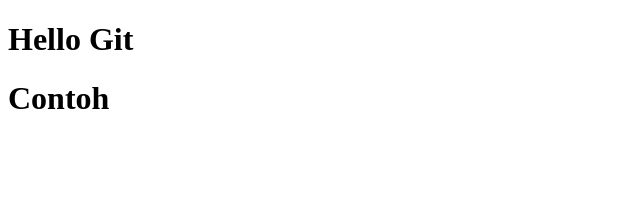
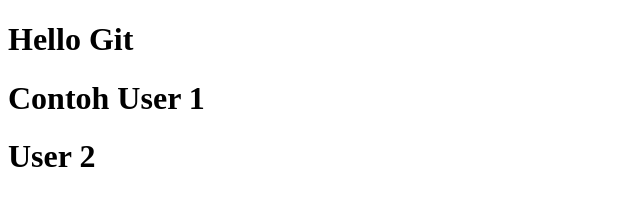
Before and after one commit to fadelaslam/belajar-git-remote, a plain HTML site: page index.html in a window 1280 px wide. Shown: the whole page, without its empty margins (0-640 px from the left). Drawn offline with Linux system fonts and the light colour scheme.

Commit message:
add User 2 to index.html

```diff
--- a/index.html
+++ b/index.html
@@ -8,6 +8,7 @@
   </head>
   <body>
     <h1>Hello Git</h1>
-    <h1>Contoh</h1>
+    <h1>Contoh User 1</h1>
+    <h1>User 2</h1>
   </body>
 </html>
```
